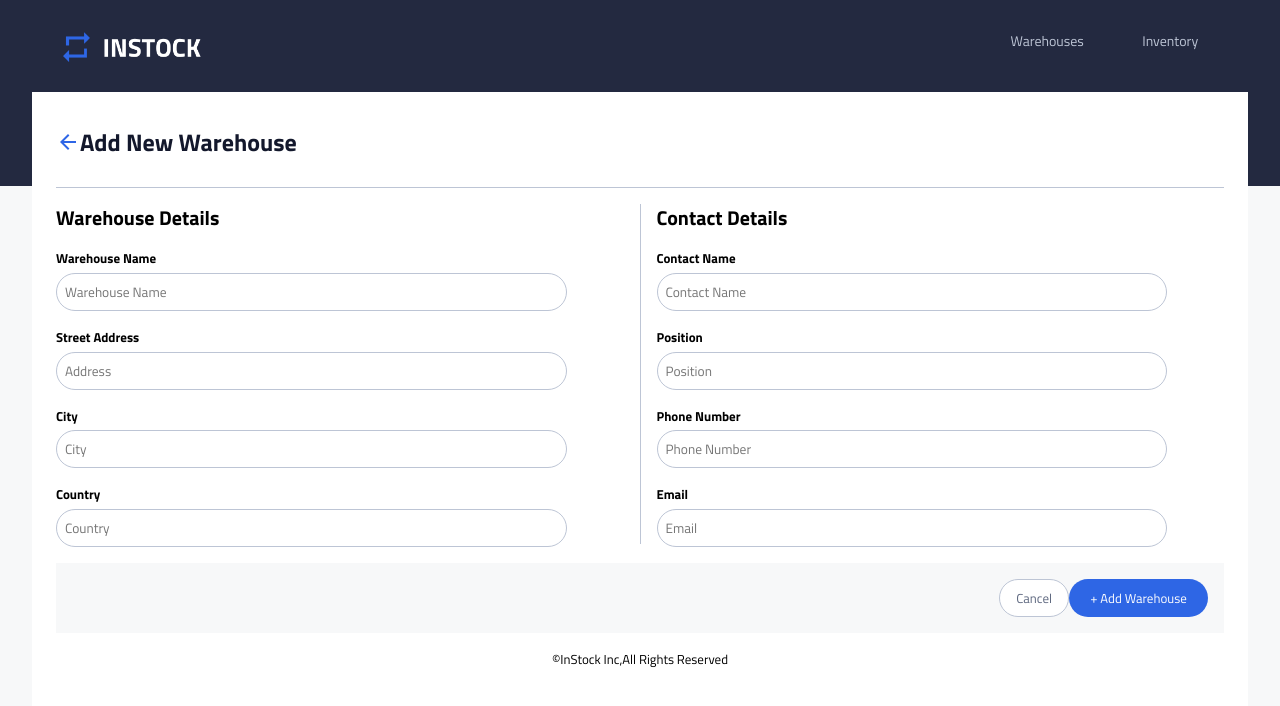
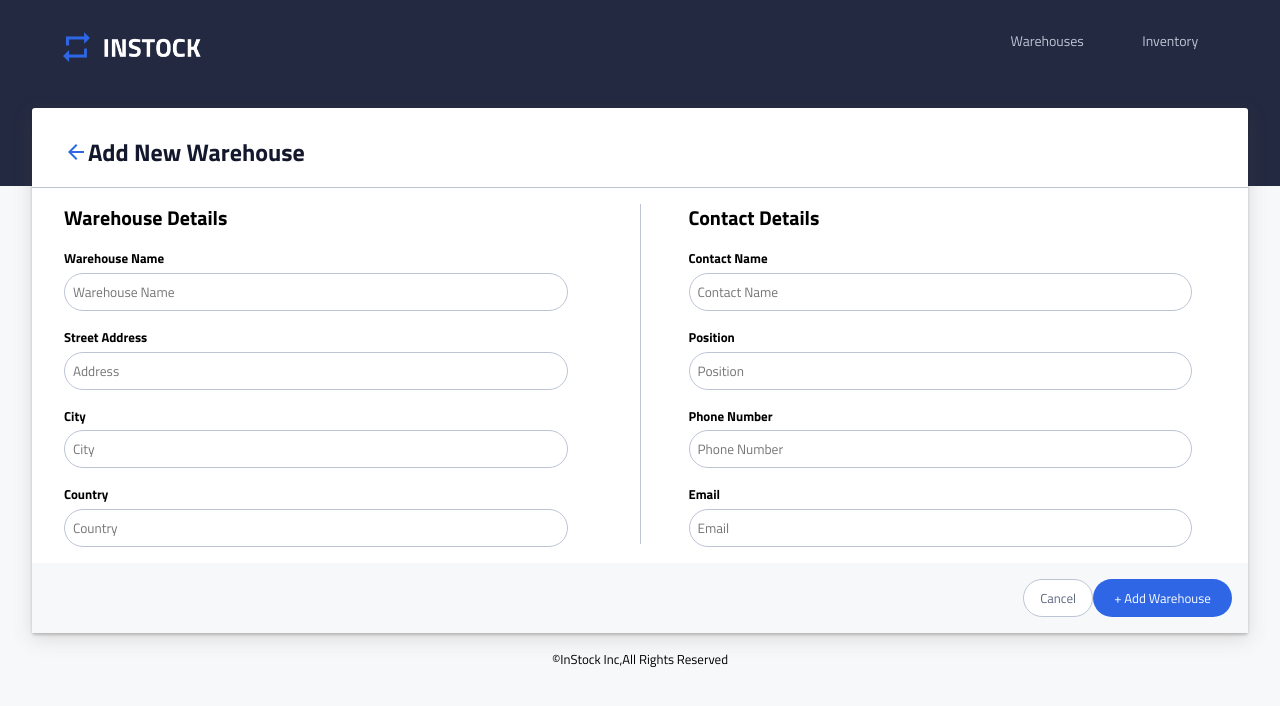
Before and after one commit to tmaxwell-96/team-3-instock-client, a React (Create React App) app: page /add in a window 1280 px wide. Shown: the top 706 px of the page. Built offline with nearby package versions, Linux system fonts and the light colour scheme.

Commit message:
Proposal of Bottom Styling and Border for Cards 1st Part

```diff
--- a/src/App.scss
+++ b/src/App.scss
@@ -1,5 +1,11 @@
 @use "./styles/partials/typography" as *;
 @use "./styles/partials/mixins" as *;
+
+
+html {
+
+    background-color: #F7F8F9;
+}
 
 body {
     font-family: "Titillium-Web";
@@ -38,7 +44,7 @@ body {
 }
 
 &__container {
-    background-color: white;
+    // background-color: white;
     width: 95%;
     height: 100vh;
 
--- a/src/Pages/InventoryPage/InventoryPage.jsx
+++ b/src/Pages/InventoryPage/InventoryPage.jsx
@@ -3,7 +3,7 @@ import InventoryList from "../../components/InventoryList/InventoryList";
 
 function InventoryPage() {
   return (
-    <div>
+    <div className="InvPage">
       <InventoryList />
     </div>
   );
--- a/src/Pages/InventoryPage/InventoryPage.scss
+++ b/src/Pages/InventoryPage/InventoryPage.scss
@@ -0,0 +1,5 @@
+.InvPage {
+     border-radius: 3px;
+     background-color: white;
+     box-shadow: 0 2px 3px 0 rgba(0, 0, 0, 0.2), 0 6px 20px 0 rgba(105, 101, 101, 0.19);
+}
--- a/src/Pages/WarehousePage/WarehousePage.jsx
+++ b/src/Pages/WarehousePage/WarehousePage.jsx
@@ -7,7 +7,7 @@ import WarehouseDetail from "../../components/WarehouseDetail/WarehouseDetail";
 
 const WarehousePage = () => {
   return (
-    <div>
+    <div className="WarehousePage">
       {/* <MainNav/> */}
 
       <WarehouseList />
--- a/src/Pages/WarehousePage/WarehousePage.scss
+++ b/src/Pages/WarehousePage/WarehousePage.scss
@@ -0,0 +1,5 @@
+.WarehousePage {
+     border-radius: 3px;
+     background-color: white;
+     box-shadow: 0 2px 3px 0 rgba(0, 0, 0, 0.2), 0 6px 20px 0 rgba(105, 101, 101, 0.19);
+}
--- a/src/components/AddEditWarehouse/AddEditWarehouse.scss
+++ b/src/components/AddEditWarehouse/AddEditWarehouse.scss
@@ -3,14 +3,17 @@
 @use './../../styles/partials/buttons' as *;
 
 .warehouse{
-    padding: 1rem;
 
-    @include tablet{
-        padding: 0 1.5rem;
-    }
-    @include desktop{
-        padding: 0 1.5rem;
-    }
+    border-radius: 3px;
+    background-color: white;
+    box-shadow: 0 2px 3px 0 rgba(0, 0, 0, 0.2), 0 6px 20px 0 rgba(105, 101, 101, 0.19);
+
+    // @include tablet{
+    //     padding: 0 1.5rem;
+    // }
+    // @include desktop{
+    //     padding: 0 1.5rem;
+    // }
 
     &__header{
         border-bottom: 1px solid $colour-secondary-Cloud;
@@ -20,12 +23,15 @@
         display: flex;
         text-decoration: none;
         color: $colour-primary-InstockBlack;
-        justify-content: center;
+        justify-content: flex-start;
         width: 100%;
         margin: 1rem 0;
+        padding-left: 2rem;
+        padding-top: 1.5rem;
 
         @include tablet{
             justify-content: left;
+            padding-top: 0.6rem;
         }
     }
     &__header-title{
@@ -51,6 +57,8 @@
 
     }
     &__details{
+
+        padding-left: 2rem;
 
         @include tablet{
             flex-direction: row;
@@ -104,6 +112,8 @@
         padding: 1rem;
         background-color: $colour-background-LightGrey;
         display: flex;
+        width:100%;
+
 
         @include tablet{
             flex-direction: row;
--- a/src/components/AddInventory/AddInventory.jsx
+++ b/src/components/AddInventory/AddInventory.jsx
@@ -140,7 +140,7 @@ const AddInventory = () => {
     <div className="add-inventory">
       <header className="add-inventory__header">
         <Link to={`/inventory`}>
-          <img src={backArrow} alt="back arrow" />
+          <img className="add-inventory__arrow" src={backArrow} alt="back arrow" />
         </Link>
 
         <h2 className="add-inventory__title">Add new inventory item</h2>
--- a/src/components/AddInventory/AddInventory.scss
+++ b/src/components/AddInventory/AddInventory.scss
@@ -7,18 +7,30 @@
   margin: 0;
 }
 
+// .app__container {
+//   opacity: 0.3;
+// }
+
+
 .add-inventory {
 
-  margin:1rem;
-  height: 100%;
+     border-radius: 3px;
+     background-color: white;
+     box-shadow: 0 2px 3px 0 rgba(0, 0, 0, 0.2), 0 6px 20px 0 rgba(105, 101, 101, 0.19);
 
   &__header {
     display: flex;
     align-items: flex-start;
     justify-content: flex-start;
+    padding-left: 2rem;
     margin-bottom: 1rem;
     border-bottom: 1px solid #bdc5d5;
     padding-bottom: 1rem;
+    padding-top: 1rem;
+  }
+
+  &__arrow {
+    margin-top: 0.5rem;
   }
 
   &__form{
@@ -61,6 +73,9 @@
     margin-bottom: 1rem;
     border-bottom: 1px solid #bdc5d5;
     padding-bottom: 1rem;
+    padding-left: 1.8rem;
+
+
 
     @include tablet {
       width:50%;
@@ -107,19 +122,17 @@
       justify-content: flex-end;
       padding-right: 1.5rem;
 
-    }
+        // margin-bottom: 2rem;
+
+      }
+
+
 
 
   &__buttonbox{
     display: flex;
     justify-content: center;
     width:100%;
-
-    // @include tablet {
-    //   margin-right: 2rem;
-
-    // }
-
 
 
   }
@@ -207,8 +220,11 @@
 
   margin-bottom: 1rem;
   padding-bottom: 1rem;
+  padding-left: 1.8rem;
+  background-color: white;
 
   @include tablet {
+    height: 100%;
     width:50%;
     border-left: 1px solid #bdc5d5;
     padding-left: 2rem;
```
